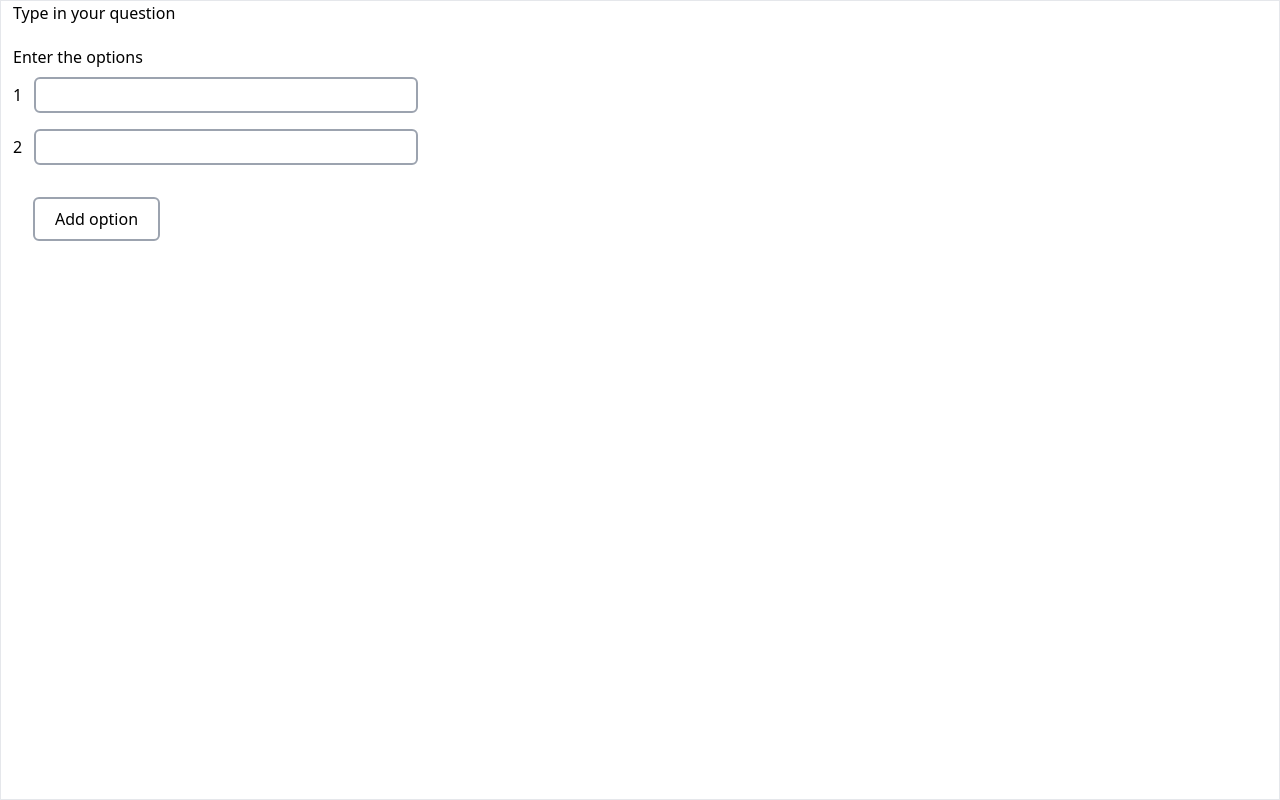
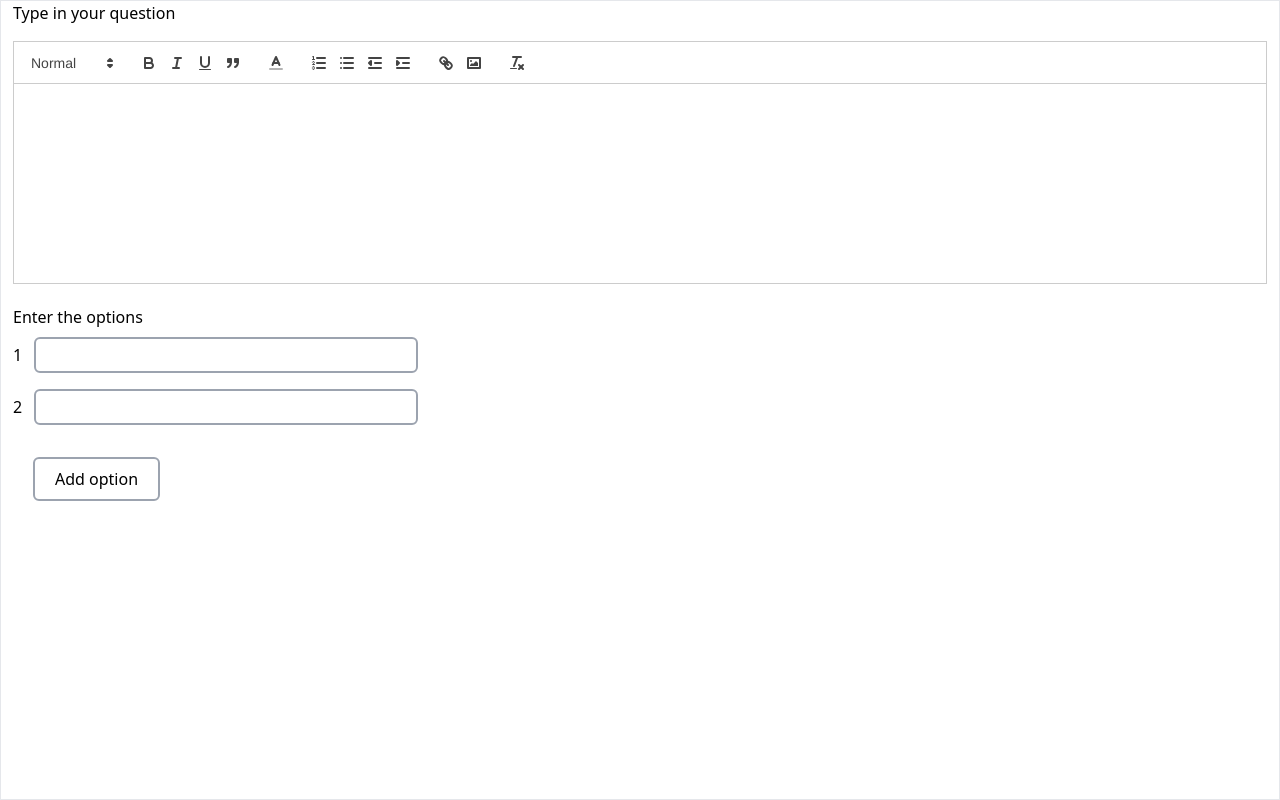
Before and after one commit to Tarvs01/TestTrove, a Next.js app: page /t in a window 1280 px wide. Built offline with nearby package versions, Linux system fonts and the light colour scheme.

Commit message:
Restructured directory and made made the editor component more accessible

```diff
--- a/app/page.tsx
+++ b/app/page.tsx
@@ -1,5 +1,5 @@
 import Navbar from "@/components/Navbar";
-import QuestionContainer from "@/components/test_components/QuestionContainer";
+import QuestionContainer from "@/components/test_taking_components/QuestionContainer";
 
 export default function Home() {
   return (
--- a/app/t/page.tsx
+++ b/app/t/page.tsx
@@ -1,5 +1,5 @@
-import QuestionContainer from '@/components/test_components/QuestionContainer'
-import ObjectiveMaker from '@/components/test_components/ObjectiveMaker'
+import QuestionContainer from '@/components/test_taking_components/QuestionContainer'
+import ObjectiveMaker from '@/components/test_making_components/ObjectiveMaker'
 import React from 'react'
 
 function page() {
--- a/components/editor_component/Editor.tsx
+++ b/components/editor_component/Editor.tsx
@@ -11,17 +11,17 @@ import styles from "./styles.module.css";
 
 import ReactQuill from "react-quill";
 
-const Editor = () => {
+interface EditorProps{
+  updateValue: React.Dispatch<React.SetStateAction<string>>,
+  value: string
+}
+
+const Editor = ({updateValue, value}: EditorProps) => {
   // Editor state
-  const [value, setValue] = useState("");
+  //const [value, setValue] = useState("");
 
   // Editor ref
   const quillRef: React.LegacyRef<ReactQuill> = useRef(null);
-
-  // Handler to handle button clicked
-  function handler() {
-    console.log(value);
-  }
 
   const imageHandler = useCallback(() => {
     const input = document.createElement("input");
@@ -103,7 +103,7 @@ const Editor = () => {
         value={value}
         formats={formats}
         modules={modules}
-        onChange={(value) => setValue(value)}
+        onChange={(value) => updateValue(value)}
       />
     </div>
   );
--- a/components/test_components/ObjectiveMaker.tsx
+++ b/components/test_making_components/ObjectiveMaker.tsx
@@ -40,7 +40,7 @@ function ObjectiveMaker() {
   return (
     <div className='mx-3'>
       <h3>Type in your question</h3>
-      {/* <Editor /> */}
+      <Editor updateValue={setQuestion} value={question}/>
 
       <div className='my-5'>
         <h3>Enter the options</h3>
```
Also changed, not shown: components/test_taking_components/LongAnswer.tsx (renamed from components/test_components/LongAnswer.tsx), components/test_taking_components/Matcher.tsx (renamed from components/test_components/Matcher.tsx), components/test_taking_components/Objective.tsx (renamed from components/test_components/Objective.tsx), components/test_taking_components/Ordering.tsx (renamed from components/test_components/Ordering.tsx), components/test_taking_components/QuestionContainer.tsx (renamed from components/test_components/QuestionContainer.tsx), components/test_taking_components/ShortAnswer.tsx (renamed from components/test_components/ShortAnswer.tsx), components/test_taking_components/styles.module.css (renamed from components/test_components/styles.module.css).
